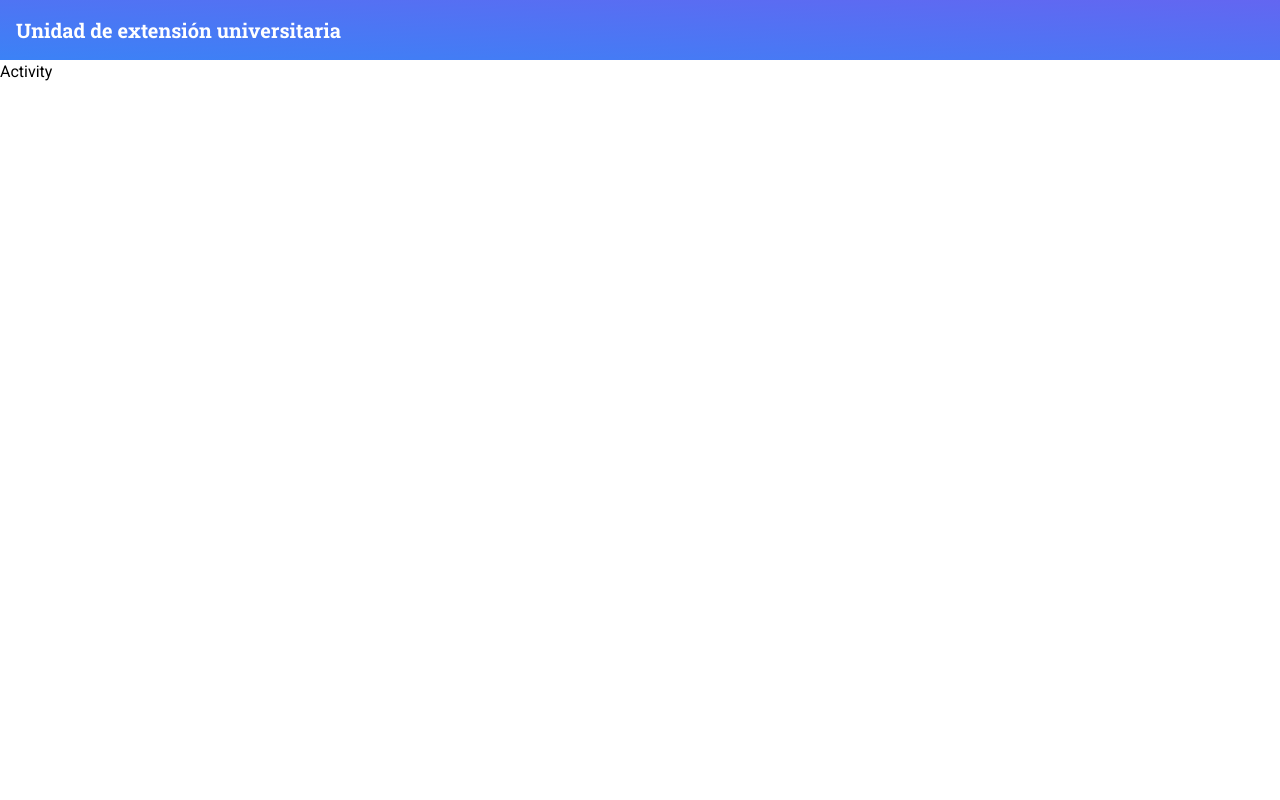
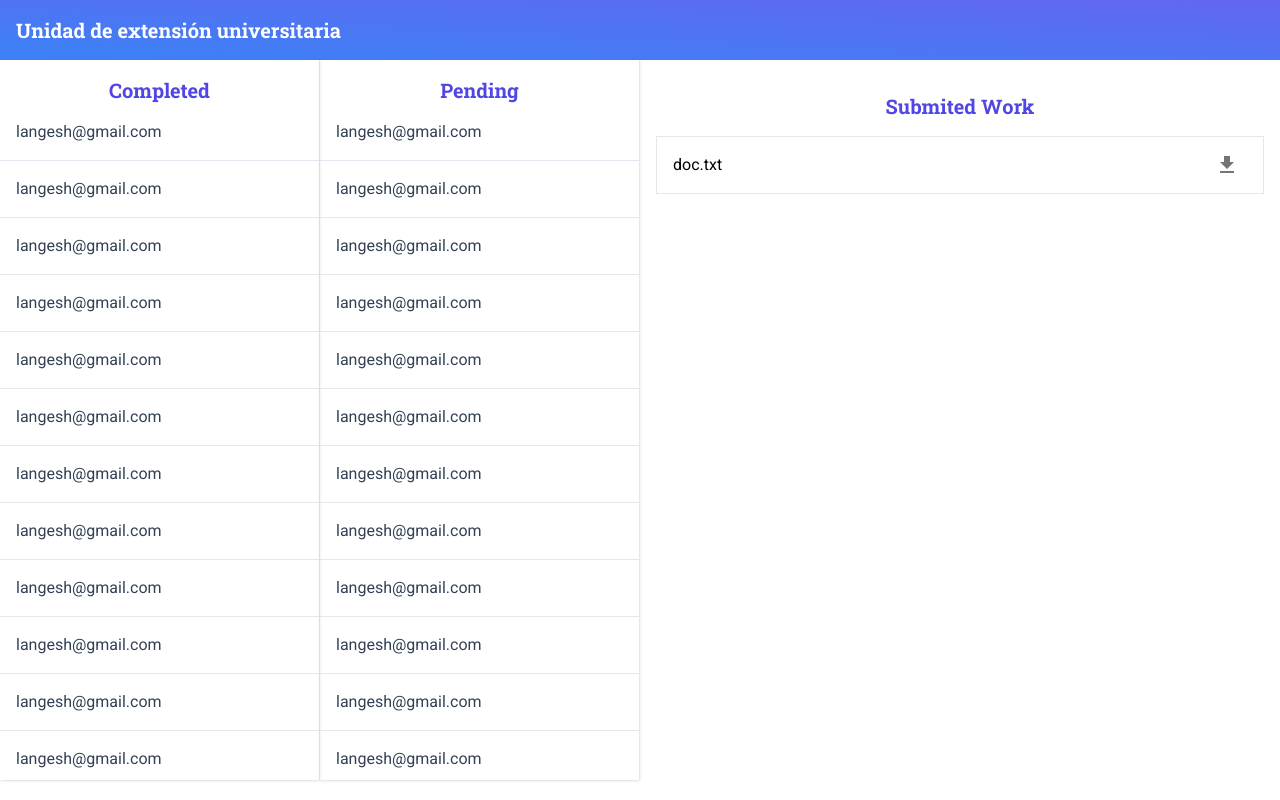
Before and after one commit to dev-langesh/university-extension-unit, a Next.js app in the folder client/: page /course/activity/1 in a window 1280 px wide. Built offline with nearby package versions, Linux system fonts and the light colour scheme; sample sign-in values are in the browser's storage.

Commit message:
activity status

```diff
--- a/client/components/course/CourseHeader.tsx
+++ b/client/components/course/CourseHeader.tsx
@@ -22,7 +22,7 @@
     <header className="w-full p-3 flex items-center justify-center space-x-6">
       {type === "admin" ||
         (type === "administrator" && (
-          <ButtonWithLink setPage={setPage} text="Create Course" />
+          <ButtonWithLink setPage={setPage} text="Create Activity" />
         ))}
       <Button setPage={setPage} text="Activities" />
       <Button setPage={setPage} text="Participants" />
--- /dev/null
+++ b/client/components/course/activity/status/CompletedWork.tsx
@@ -0,0 +1,19 @@
+import React from "react";
+import DownloadIcon from "@mui/icons-material/Download";
+import { IconButton } from "@mui/material";
+
+export default function CompletedWork() {
+  return (
+    <div className="col-span-12 p-4 md:col-span-6 flex flex-col space-y-4">
+      <h1 className="font-bold font-slab text-xl text-indigo-600 text-center pt-4">
+        Submited Work
+      </h1>
+      <div className="border px-4 py-2 flex items-center justify-between">
+        <h1>doc.txt</h1>
+        <IconButton>
+          <DownloadIcon />
+        </IconButton>
+      </div>
+    </div>
+  );
+}
--- /dev/null
+++ b/client/components/course/activity/status/StatusContainer.tsx
@@ -0,0 +1,66 @@
+import React from "react";
+
+export default function StatusContainer({
+  type,
+}: {
+  type: "completed" | "pending";
+}) {
+  return (
+    <section className="border-r h-[90vh] col-span-6 md:col-span-3 row-span-6 overflow-auto shadow">
+      <h1 className="font-bold font-slab text-xl text-indigo-600 text-center pt-4">
+        {type === "completed" ? "Completed" : "Pending"}
+      </h1>
+      <StatusCard email="langesh@gmail.com" id="1" />
+      <StatusCard email="langesh@gmail.com" id="1" />
+      <StatusCard email="langesh@gmail.com" id="1" />
+      <StatusCard email="langesh@gmail.com" id="1" />
+      <StatusCard email="langesh@gmail.com" id="1" />
+      <StatusCard email="langesh@gmail.com" id="1" />
+      <StatusCard email="langesh@gmail.com" id="1" />
+      <StatusCard email="langesh@gmail.com" id="1" />
+      <StatusCard email="langesh@gmail.com" id="1" />
+      <StatusCard email="langesh@gmail.com" id="1" />
+      <StatusCard email="langesh@gmail.com" id="1" />
+      <StatusCard email="langesh@gmail.com" id="1" />
+      <StatusCard email="langesh@gmail.com" id="1" />
+      <StatusCard email="langesh@gmail.com" id="1" />
+      <StatusCard email="langesh@gmail.com" id="1" />
+      <StatusCard email="langesh@gmail.com" id="1" />
+      <StatusCard email="langesh@gmail.com" id="1" />
+      <StatusCard email="langesh@gmail.com" id="1" />
+      <StatusCard email="langesh@gmail.com" id="1" />
+      <StatusCard email="langesh@gmail.com" id="1" />
+      <StatusCard email="langesh@gmail.com" id="1" />
+      <StatusCard email="langesh@gmail.com" id="1" />
+      <StatusCard email="langesh@gmail.com" id="1" />
+      <StatusCard email="langesh@gmail.com" id="1" />
+      <StatusCard email="langesh@gmail.com" id="1" />
+      <StatusCard email="langesh@gmail.com" id="1" />
+      <StatusCard email="langesh@gmail.com" id="1" />
+      <StatusCard email="langesh@gmail.com" id="1" />
+      <StatusCard email="langesh@gmail.com" id="1" />
+      <StatusCard email="langesh@gmail.com" id="1" />
+      <StatusCard email="langesh@gmail.com" id="1" />
+      <StatusCard email="langesh@gmail.com" id="1" />
+      <StatusCard email="langesh@gmail.com" id="1" />
+      <StatusCard email="langesh@gmail.com" id="1" />
+      <StatusCard email="langesh@gmail.com" id="1" />
+      <StatusCard email="langesh@gmail.com" id="1" />
+      <StatusCard email="langesh@gmail.com" id="1" />
+      <StatusCard email="langesh@gmail.com" id="1" />
+    </section>
+  );
+}
+
+type statusPropType = {
+  email: string;
+  id: string;
+};
+
+function StatusCard({ email, id }: statusPropType) {
+  return (
+    <div className="text-ellipsis p-4 text-slate-700 border-b border-slate-200 hover:bg-slate-100 cursor-pointer">
+      {email}
+    </div>
+  );
+}
--- a/client/pages/course/activity/[id].tsx
+++ b/client/pages/course/activity/[id].tsx
@@ -1,5 +1,13 @@
 import React from "react";
+import CompletedWork from "../../../components/course/activity/status/CompletedWork";
+import StatusContainer from "../../../components/course/activity/status/StatusContainer";
 
 export default function Activity() {
-  return <div>Activity</div>;
+  return (
+    <div className="grid grid-cols-12 grid-rows-6 ">
+      <StatusContainer type="completed" />
+      <StatusContainer type="pending" />
+      <CompletedWork />
+    </div>
+  );
 }
```
